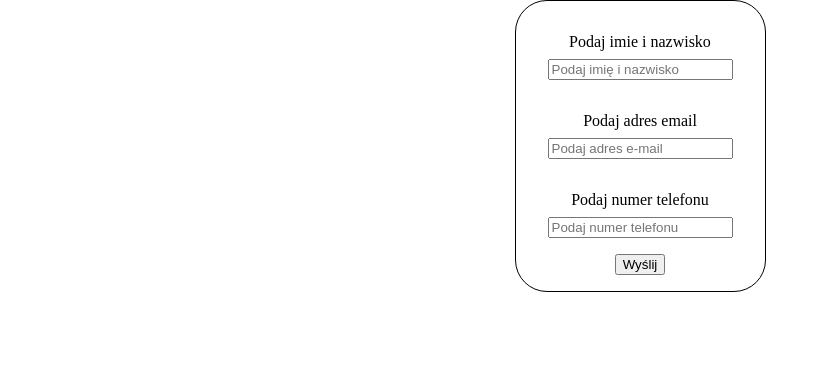
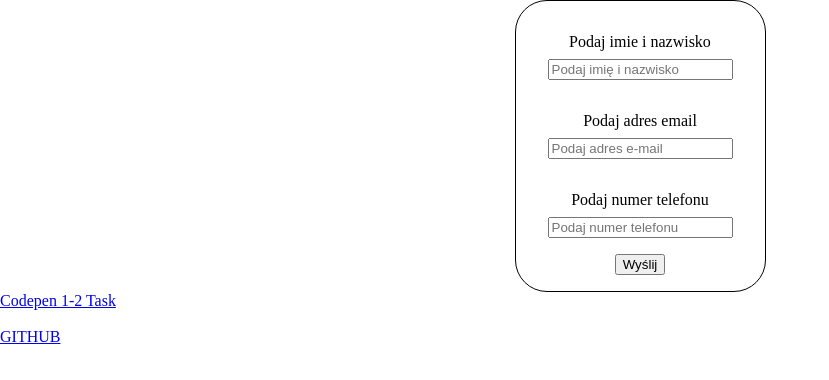
Before and after one commit to andro2ss/js_simple_form, a website built with webpack: page static/html/index.html in a window 1280 px wide. Shown: the whole page, without its empty margins (0-829 px from the left). Built offline with nearby package versions, Linux system fonts and the light colour scheme.

Commit message:
added task 1-2 and live web

```diff
--- a/package.json
+++ b/package.json
@@ -26,6 +26,7 @@
     "webpack-dev-server": "3.11.0"
   },
   "dependencies": {
-    "@fortawesome/fontawesome-free": "5.15.1"
+    "@fortawesome/fontawesome-free": "5.15.1",
+    "firebase": "^9.6.11"
   }
 }
--- a/static/html/index.html
+++ b/static/html/index.html
@@ -6,7 +6,7 @@
       name="viewport"
       content="width=device-width, initial-scale=1, shrink-to-fit=no"
     />
-    <title>New project</title>
+    <title>Prosty formularz</title>
     <link rel="shortcut icon" type="image/png" href="assets/favicon.ico" />
   </head>
   <body>
@@ -25,6 +25,10 @@
       </div>
       <button class="form__btn">Wyślij</button>
     </form>
+    <a href="https://codepen.io/andro2ss/pen/JjMxyVa" target="_blank">Codepen 1-2 Task</a>
+    <br>
+    <br>
+    <a href="https://github.com/andro2ss/js_simple_form" target="_blank">GITHUB</a>
     <script src="main.js"></script>
   </body>
 </html>
```
Also changed, not shown: README.md, 2 other files.
